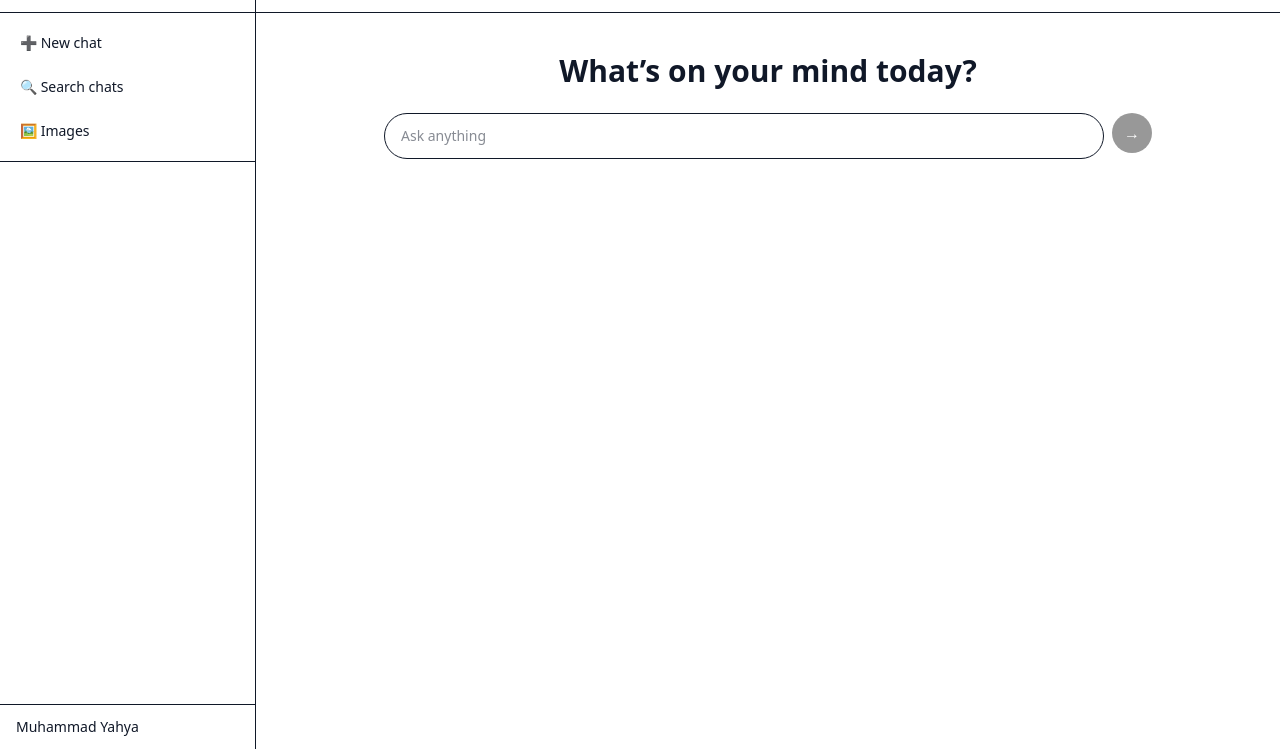
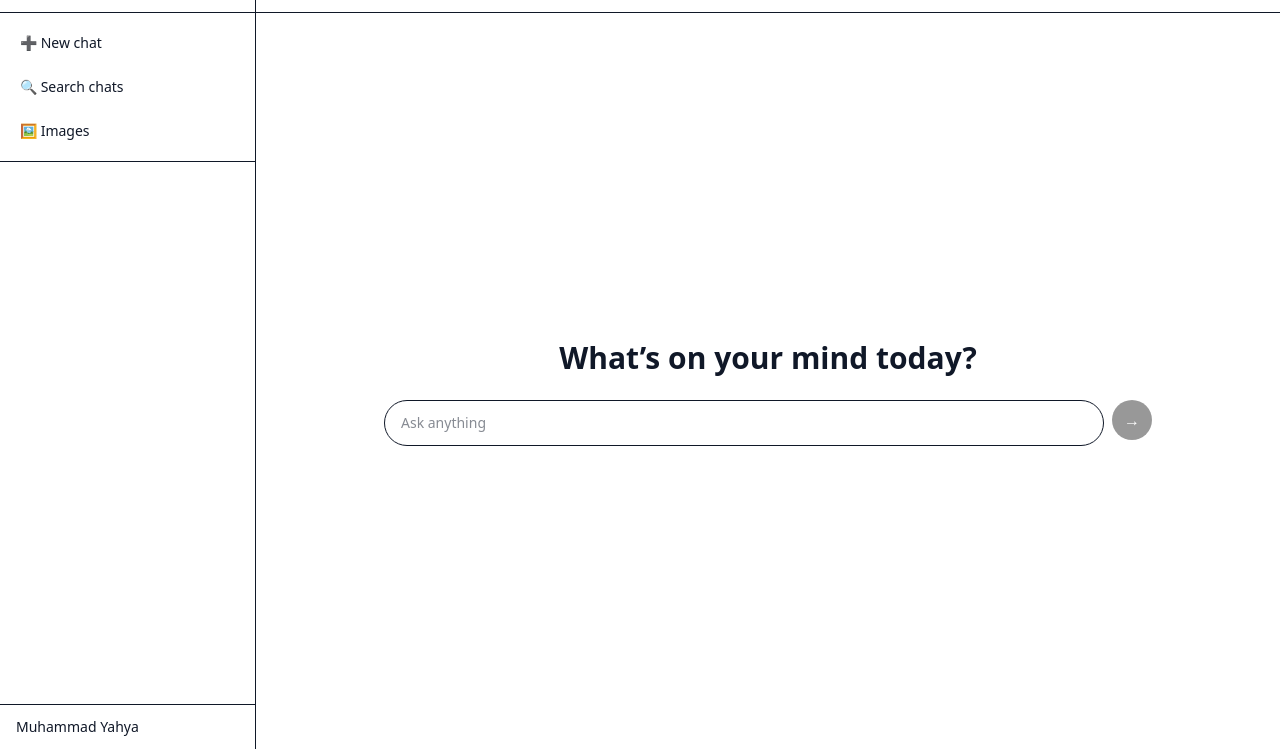
Before and after one commit to myahya29/ChatGPT-clone, a website: page index.html in a window 1280 px wide. Shown: the part 51-800 px from the top of the page. Drawn offline with Linux system fonts and the light colour scheme.

Commit message:
center the main part

```diff
--- a/index.html
+++ b/index.html
@@ -56,8 +56,7 @@
       <button class="text-sm text-gray-500">Get Plus</button>
     </header>
 
-    <main class="flex-1 flex flex-col px-4">
-
+    <main class="flex-1 flex flex-col px-4 items-center justify-center">
       <h2 id="empty-state"
         class="text-3xl font-semibold text-center mt-10">
         What’s on your mind today?
```
